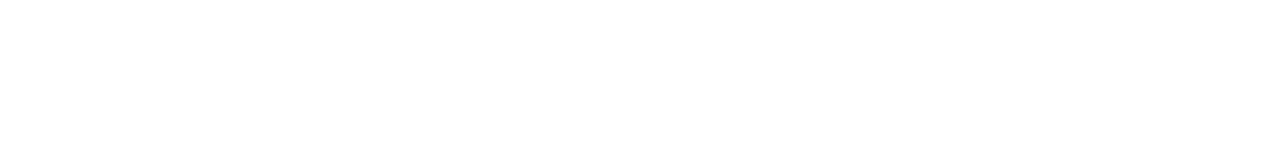
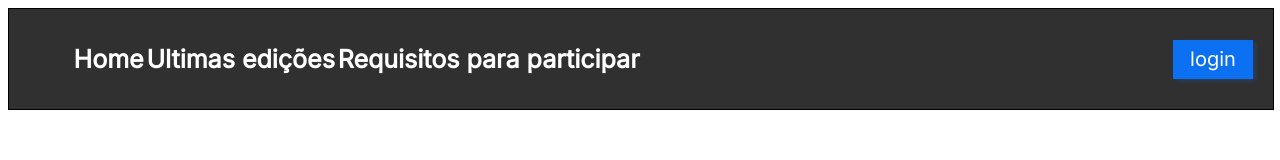
Before and after one commit to Pedro-Augusto-dev/boot-camp, a plain HTML site: page index.html in a window 1280 px wide. Shown: the top 160 px of the page. Drawn offline with Linux system fonts and the light colour scheme.

Commit message:
primeira aplicação

```diff
--- a/index.html
+++ b/index.html
@@ -1,15 +1,23 @@
 <!DOCTYPE html>
-<html lang="en">
+<html lang="pt-br">
 <head>
     <meta charset="UTF-8">
     <meta http-equiv="X-UA-Compatible" content="IE=edge">
     <meta name="viewport" content="width=device-width, initial-scale=1.0">
     <title>bootcamp</title>
+    <link rel="stylesheet" href="style.css">
 </head>
-<style>
-
-</style>
 <body>
-
+    <div id="container">
+        <div id="menu">
+                <a target="_blank" href="https://www.facebook.com/">Home</a></li>
+                <a target="_blank" href="https://www.facebook.com/">Ultimas edições</a></li>
+                <a target="_blank" href="https://www.facebook.com/">Requisitos para participar</a></li>
+        </div>
+        <div>
+            <button>login</button>
+    </div>
+    </div>
+    <div style="height:2400px"></div>
 </body>
 </html>
--- /dev/null
+++ b/style.css
@@ -0,0 +1,52 @@
+@import url('https://fonts.googleapis.com/css2?family=Inter:wght@100;400&display=swap');
+
+#body {
+    margin: 0px;
+    padding: 0px;
+
+    background: linear-gradient(180deg, rgba(12, 112, 242, 8.5) 19.91%, Orgba(12, 112, 242, 0) 24.84%), #383839;
+    background-repeat: no-repeat;
+}
+
+#container {
+    width: 100%;
+    height: 100px;
+    border: 1px solid black;
+    background-color: #303030;
+    display: flex;
+    justify-content: space-between;
+    align-items: center;
+    border-bottom: 1 px solid #bababa;
+
+}
+#menu {
+    display: flex;
+    width: 45%;
+    justify-content: space-around;
+    align-items: center;
+    margin-left: 5%;
+}
+#container div a {
+    font-family: "inter";
+    font-size: 25px;
+    font-weight: 600;
+    color: white;
+    text-decoration: none;
+}
+#container div a:hover{
+    color: #006eff;
+}
+#container button {
+    margin-right: 20px;
+    width: 80px;
+    height: 39px;
+    background-color: #0C70F2;
+    border: 0px;
+    font-family: "inter";
+    font-size: 20px;
+    font-size: 600;
+    color: white;
+    box-shadow: 3px 2px 4px rgba(12, 112, 242, 0.25);
+    cursor: pointer;
+
+}
```
